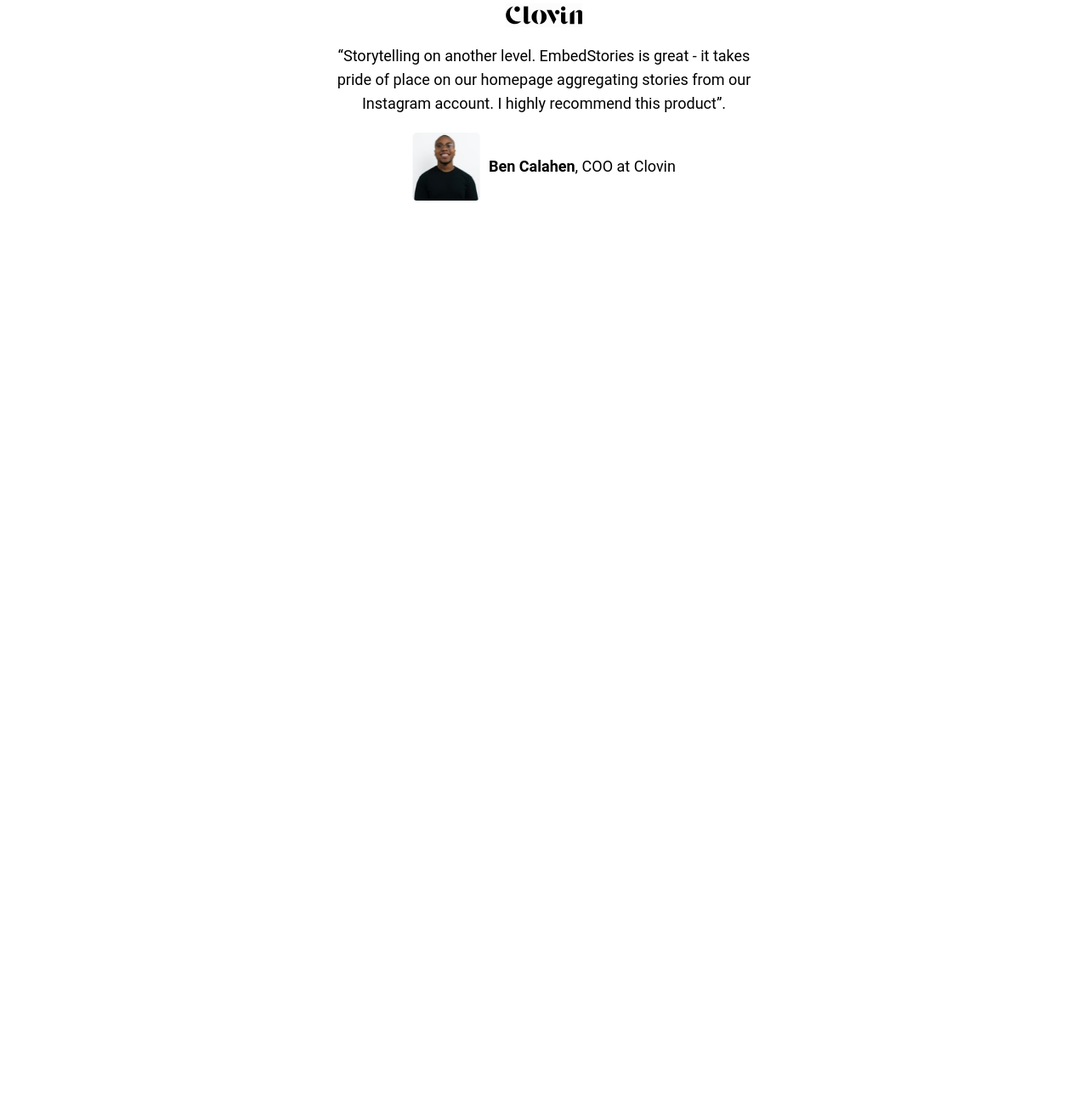
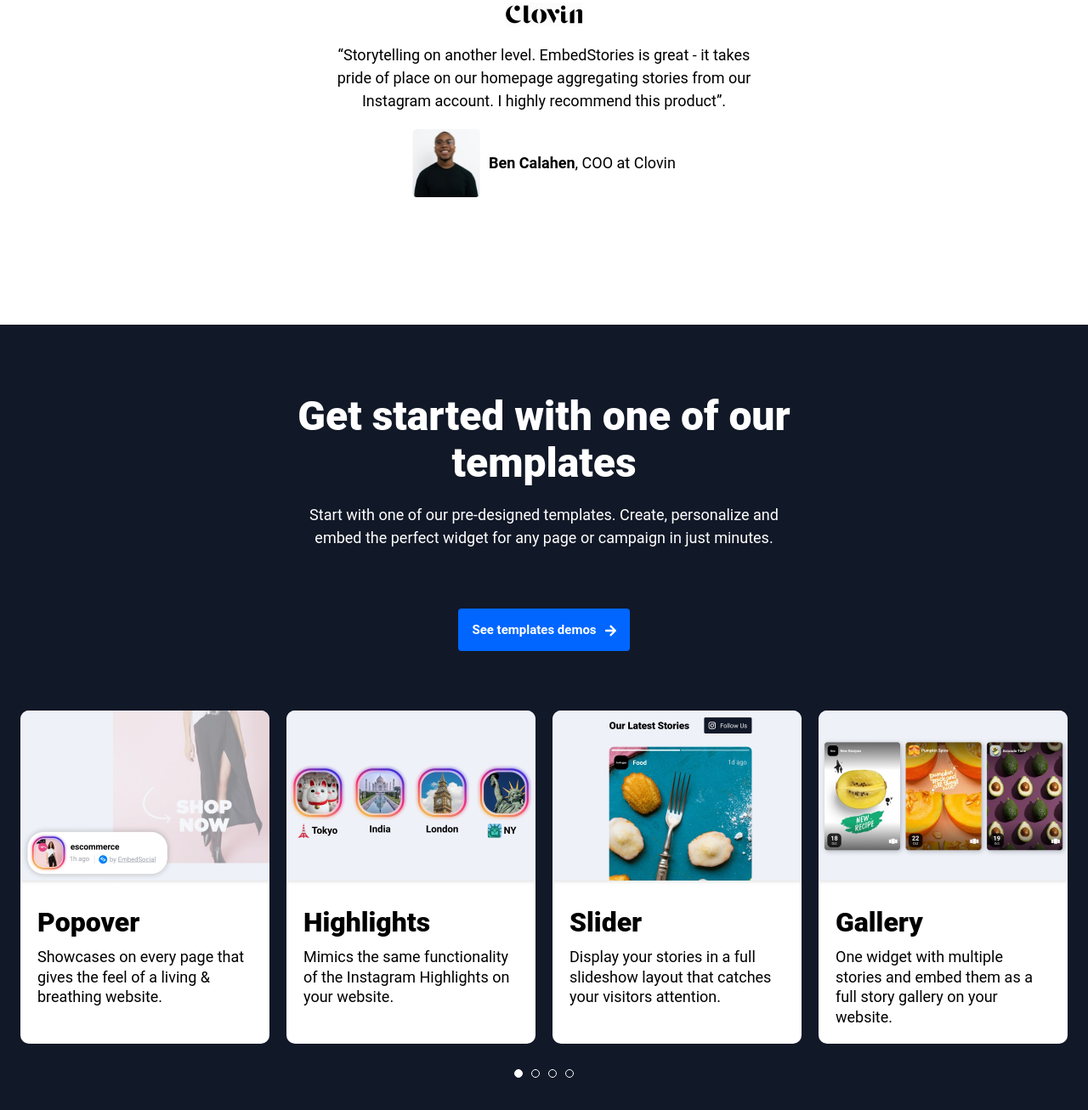
Before and after one commit to OleksiiDvornik/embedsocial-landing, a website: page app/index.html in a window 1280 px wide. Shown: the part 3050-4356 px from the top of the page at 85% size. Before the commit the page ends 3436 px from the top, so only its background shows below. Drawn offline with Linux system fonts and the light colour scheme.

Commit message:
Templates section completed

```diff
--- a/app/index.html
+++ b/app/index.html
@@ -255,6 +255,74 @@
   </div>
 </section>
 
+      <section class="templates">
+  <div class="container">
+    <div class="templates__wrapper">
+      <h2 class="templates__title title">Get started with one of our templates</h2>
+      <p class="templates__description">
+        Start with one of our pre-designed templates. Create, personalize and embed the perfect widget for any page or campaign in just minutes.
+      </p>
+      <button class="button button--contained button--arrow-right templates__button" type="button">
+        See templates demos
+      </button>
+      <div class="templates__slider">
+        <ul class="templates__slider-list swiper-wrapper">
+          <li class="templates__slider-item swiper-slide">
+            <picture>
+              <source srcset="./img/templates/slide-1@2x.jpg 2x">
+              <img class="templates__slider-item-cover" src="./img/templates/slide-1.jpg" alt="First slide">
+            </picture>
+            <div class="templates__slider-item-content">
+              <h3 class="templates__slider-item-title">Popover</h3>
+              <p class="templates__slider-item-description">
+                Showcases on every page that gives the feel of a living & breathing website.
+              </p>
+            </div>
+          </li>
+          <li class="templates__slider-item swiper-slide">
+            <picture>
+              <source srcset="./img/templates/slide-2@2x.jpg 2x">
+              <img class="templates__slider-item-cover" src="./img/templates/slide-2.jpg" alt="First slide">
+            </picture>
+            <div class="templates__slider-item-content">
+              <h3 class="templates__slider-item-title">Highlights</h3>
+              <p class="templates__slider-item-description">
+                Mimics the same functionality of the Instagram Highlights on your website.
+              </p>
+            </div>
+          </li>
+          <li class="templates__slider-item swiper-slide">
+            <picture>
+              <source srcset="./img/templates/slide-3@2x.jpg 2x">
+              <img class="templates__slider-item-cover" src="./img/templates/slide-3.jpg" alt="First slide">
+            </picture>
+            <div class="templates__slider-item-content">
+              <h3 class="templates__slider-item-title">Slider</h3>
+              <p class="templates__slider-item-description">
+                Display your stories in a full slideshow layout that catches your visitors attention.
+              </p>
+            </div>
+          </li>
+          <li class="templates__slider-item swiper-slide">
+            <picture>
+              <source srcset="./img/templates/slide-4@2x.jpg 2x">
+              <img class="templates__slider-item-cover" src="./img/templates/slide-4.jpg" alt="First slide">
+            </picture>
+            <div class="templates__slider-item-content">
+              <h3 class="templates__slider-item-title">Gallery</h3>
+              <p class="templates__slider-item-description">
+                One widget with multiple stories and embed them as a full story gallery on your website.
+              </p>
+            </div>
+          </li>
+        </ul>
+        <div class="templates__slider-pagination"></div>
+      </div>
+    </div>
+  </div>
+</section>
+
+
 
     </main>
   </body>
--- a/app/scripts/index.js
+++ b/app/scripts/index.js
@@ -22,8 +22,11 @@
   slidesPerColumn: 1,
   spaceBetween: 20,
   breakpoints: {
-    768: {
+    576: {
       slidesPerView: 2,
+    },
+    1200: {
+      slidesPerView: 4,
     }
   },
   pagination: {
--- a/app/scss/blocks/_benefits.scss
+++ b/app/scss/blocks/_benefits.scss
@@ -45,8 +45,8 @@
     }
 
     &-description {
-      font-size: 18px;
-      line-height: 24px;
+      font-size: 1.125rem;
+      line-height: 130%;
     }
   }
 
@@ -65,8 +65,8 @@
 
     &-text {
       text-align: center;
-      font-size: 18px;
-      line-height: 28px;
+      font-size: 1.125rem;
+      line-height: 150%;
       margin-bottom: 20px;
     }
 
--- a/app/scss/blocks/_templates.scss
+++ b/app/scss/blocks/_templates.scss
@@ -1,6 +1,6 @@
 .templates {
   background-color: $bg-dark;
-  padding: 80px 0;
+  padding: 40px 0;
 
   &__wrapper {
     display: flex;
@@ -9,32 +9,34 @@
   }
 
   &__title {
+    font-size: 3rem;
+    line-height: 115%;
+    text-align: center;
+    color: #fff;
     max-width: 580px;
-    font-size: 56px;
-    line-height: 65px;
-    color: #fff;
-    text-align: center;
     margin-bottom: 20px;
   }
 
   &__description {
-    max-width: 580px;
-    font-size: 18px;
-    line-height: 28px;
+    font-size: 1.125rem;
+    line-height: 150%;
     color: #fff;
     text-align: center;
-    margin-bottom: 70px;
+    max-width: 580px;
+    margin-bottom: 50px;
   }
 
   &__button {
     text-transform: none;
     border-radius: 4px;
-    margin-bottom: 70px;
+    margin-bottom: 40px;
   }
 
   &__slider {
     width: 100%;
+    max-width: 310px;
     overflow: hidden;
+    margin: 0 auto;
 
     &-list {
       width: 100%;
@@ -44,9 +46,8 @@
     }
 
     &-item {
-      width: 25%;
+      width: 100%;
       height: auto;
-      max-width: 310px;
       border-radius: 10px;
       background-color: #fff;
       overflow: hidden;
@@ -65,14 +66,14 @@
 
       &-title {
         font-weight: 900;
-        font-size: 32px;
-        line-height: 38px;
+        font-size: 2rem;
+        line-height: 120%;
         margin-bottom: 10px;
       }
 
       &-description {
-        font-size: 18px;
-        line-height: 24px;
+        font-size: 1.125rem;
+        line-height: 130%;
       }
     }
 
@@ -97,29 +98,11 @@
   }
 }
 
-@media(max-width: $brp-md) {
-  .templates {
-
-    &__title {
-      font-size: 48px;
-      line-height: 56px;
-    }
-
-    &__slider {
-      max-width: 310px;
-      margin: 0 auto;
-
-      &-item {
-        width: 100%;
-      }
-    }
-  }
-}
-
-@media(max-width: $brp-lg) {
+@media(min-width: $brp-sm) {
   .templates {
 
     &__slider {
+      max-width: 660px;
 
       &-item {
         width: 50%;
@@ -127,3 +110,25 @@
     }
   }
 }
+
+@media(min-width: $brp-xl) {
+  .templates {
+    padding: 80px 0;
+
+    &__description {
+      margin-bottom: 70px;
+    }
+
+    &__button {
+      margin-bottom: 70px;
+    }
+
+    &__slider {
+      max-width: 100vw;
+
+      &-item {
+        width: 25%;
+      }
+    }
+  }
+}
```
Also changed, not shown: app/html/index.html (+3 -2 lines), app/html/parts/templates.html (+1 -1 lines), app/css/index.css, 1 other file.
